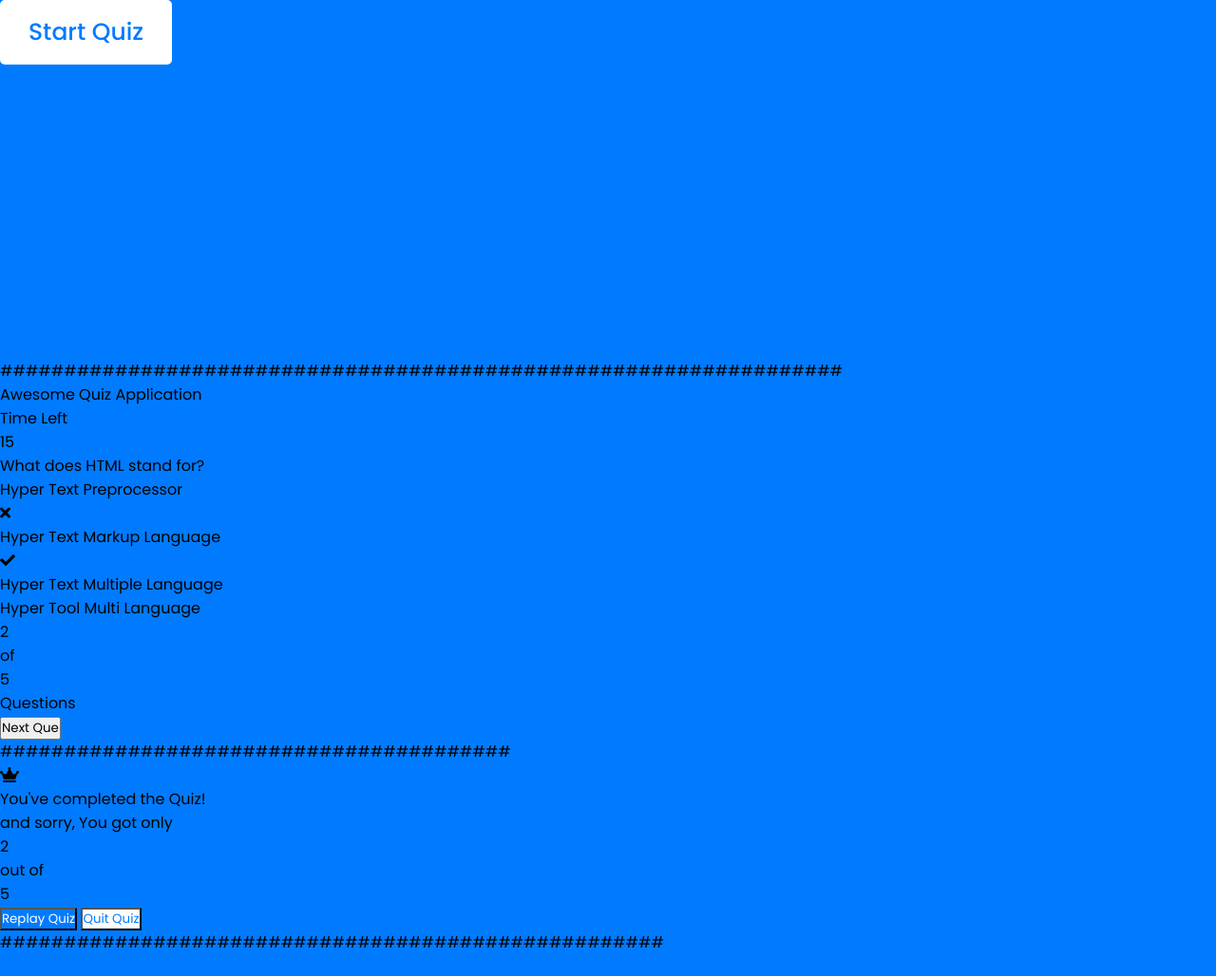
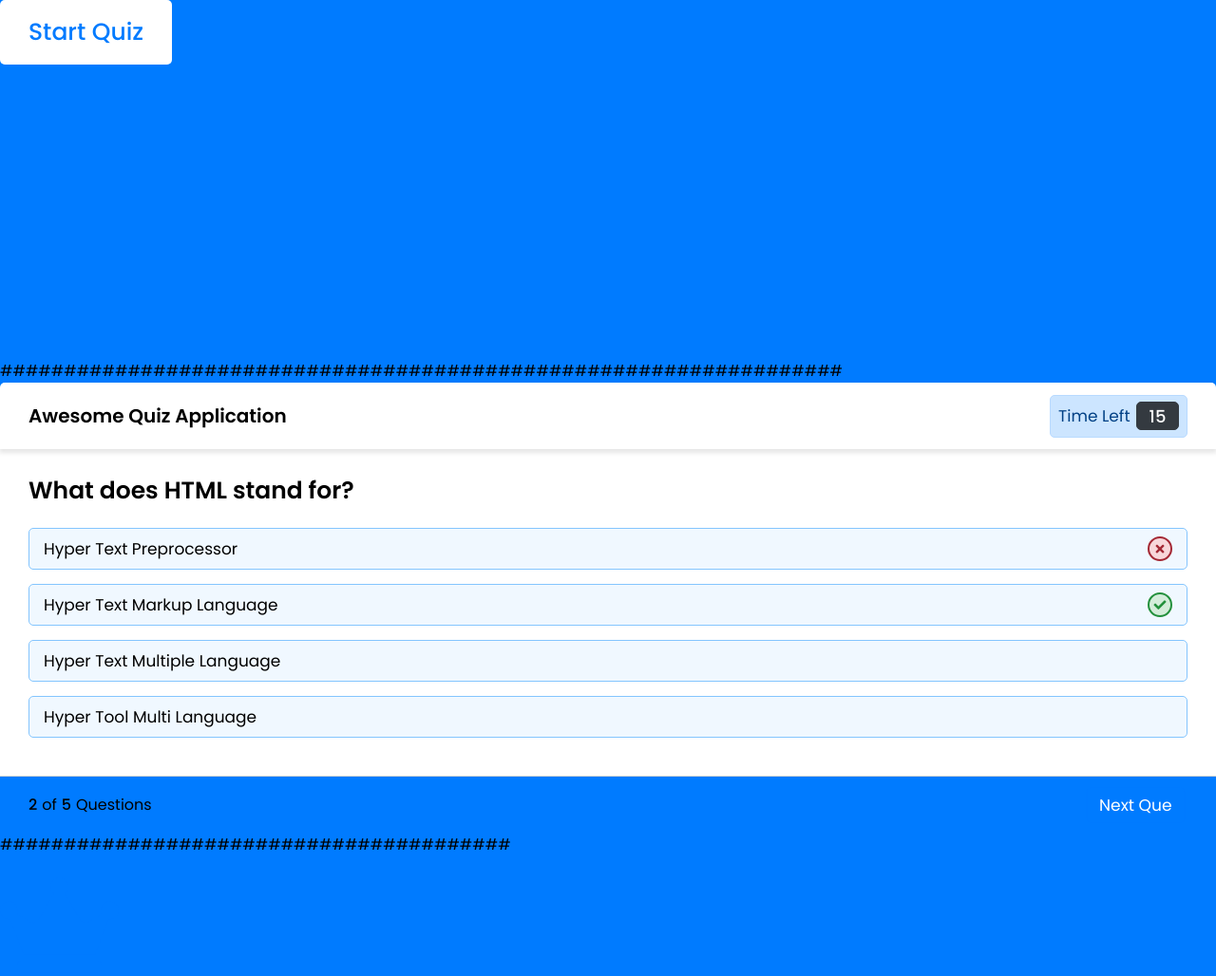
Before and after one commit to keeprich/AWS-quizApp, a plain HTML site: page index.html in a window 1280 px wide. Shown: the top 1028 px of the page at 95% size. Before the commit the page ends 1005 px from the top, so only its background shows below. Drawn offline with Linux system fonts and the light colour scheme.

Commit message:
Update style.css

```diff
--- a/style.css
+++ b/style.css
@@ -37,7 +37,7 @@ body{
 }
 
 
-
+###############################################################
 
 
 .start_btn,
@@ -133,3 +133,288 @@ body{
     color: #fff;
     background: #007bff;
 }
+
+
+############################################################
+
+.quiz_box{
+    width: 550px;
+    background: #fff;
+    border-radius: 5px;
+    transform: translate(-50%, -50%) scale(0.9);
+    opacity: 1;
+    pointer-events: none;
+    transition: all 0.3s ease;
+}
+
+.quiz_box header{
+    position: relative;
+    z-index: 2;
+    height: 70px;
+    padding: 0 30px;
+    background: #fff;
+    border-radius: 5px 5px 0 0;
+    display: flex;
+    align-items: center;
+    justify-content: space-between;
+    box-shadow: 0px 3px 5px 1px rgba(0,0,0,0.1);
+}
+
+.quiz_box header .title{
+    font-size: 20px;
+    font-weight: 600;
+}
+
+.quiz_box header .timer{
+    color: #004085;
+    background: #cce5ff;
+    border: 1px solid #b8daff;
+    height: 45px;
+    padding: 0 8px;
+    border-radius: 5px;
+    display: flex;
+    align-items: center;
+    justify-content: space-between;
+    width: 145px;
+}
+
+.quiz_box header .timer .time_left_txt{
+    font-weight: 400;
+    font-size: 17px;
+    user-select: none;
+}
+
+.quiz_box header .timer .timer_sec{
+    font-size: 18px;
+    font-weight: 500;
+    height: 30px;
+    width: 45px;
+    color: #fff;
+    border-radius: 5px;
+    line-height: 30px;
+    text-align: center;
+    background: #343a40;
+    border: 1px solid #343a40;
+    user-select: none;
+}
+
+.quiz_box header .time_line{
+    position: absolute;
+    bottom: 0px;
+    left: 0px;
+    height: 3px;
+    background: #007bff;
+}
+
+.quiz_box section{
+    padding: 25px 30px 20px 30px;
+    background: #fff;
+}
+
+.quiz_box section .que_text{
+    font-size: 25px;
+    font-weight: 600;
+}
+
+.quiz_box section .option_list{
+    padding: 20px 0px;
+    display: block;
+}
+
+section .option_list .option{
+    background: aliceblue;
+    border: 1px solid #84c5fe;
+    border-radius: 5px;
+    padding: 8px 15px;
+    font-size: 17px;
+    margin-bottom: 15px;
+    cursor: pointer;
+    transition: all 0.3s ease;
+    display: flex;
+    align-items: center;
+    justify-content: space-between;
+}
+
+section .option_list .option:last-child{
+    margin-bottom: 0px;
+}
+
+section .option_list .option:hover{
+    color: #004085;
+    background: #cce5ff;
+    border: 1px solid #b8daff;
+}
+
+section .option_list .option.correct{
+    color: #155724;
+    background: #d4edda;
+    border: 1px solid #c3e6cb;
+}
+
+section .option_list .option.incorrect{
+    color: #721c24;
+    background: #f8d7da;
+    border: 1px solid #f5c6cb;
+}
+
+section .option_list .option.disabled{
+    pointer-events: none;
+}
+
+section .option_list .option .icon{
+    height: 26px;
+    width: 26px;
+    border: 2px solid transparent;
+    border-radius: 50%;
+    text-align: center;
+    font-size: 13px;
+    pointer-events: none;
+    transition: all 0.3s ease;
+    line-height: 24px;
+}
+.option_list .option .icon.tick{
+    color: #23903c;
+    border-color: #23903c;
+    background: #d4edda;
+}
+
+.option_list .option .icon.cross{
+    color: #a42834;
+    background: #f8d7da;
+    border-color: #a42834;
+}
+
+footer{
+    height: 60px;
+    padding: 0 30px;
+    display: flex;
+    align-items: center;
+    justify-content: space-between;
+    border-top: 1px solid lightgrey;
+}
+
+footer .total_que span{
+    display: flex;
+    user-select: none;
+}
+
+footer .total_que span p{
+    font-weight: 500;
+    padding: 0 5px;
+}
+
+footer .total_que span p:first-child{
+    padding-left: 0px;
+}
+
+footer button{
+    height: 40px;
+    padding: 0 13px;
+    font-size: 18px;
+    font-weight: 400;
+    cursor: pointer;
+    border: none;
+    outline: none;
+    color: #fff;
+    border-radius: 5px;
+    background: #007bff;
+    border: 1px solid #007bff;
+    line-height: 10px;
+    opacity: 1;
+    pointer-events: none;
+    transform: scale(0.95);
+    transition: all 0.3s ease;
+}
+
+footer button:hover{
+    background: #0263ca;
+}
+
+footer button.show{
+    opacity: 1;
+    pointer-events: auto;
+    transform: scale(1);
+}
+
+
+########################################################################
+
+
+.result_box{
+    background: #fff;
+    border-radius: 5px;
+    display: flex;
+    padding: 25px 30px;
+    width: 450px;
+    align-items: center;
+    flex-direction: column;
+    justify-content: center;
+    transform: translate(-50%, -50%) scale(0.9);
+    opacity: 1;
+    pointer-events: none;
+    transition: all 0.3s ease;
+}
+
+.result_box .icon{
+    font-size: 100px;
+    color: #007bff;
+    margin-bottom: 10px;
+}
+
+.result_box .complete_text{
+    font-size: 20px;
+    font-weight: 500;
+}
+
+.result_box .score_text span{
+    display: flex;
+    margin: 10px 0;
+    font-size: 18px;
+    font-weight: 500;
+}
+
+.result_box .score_text span p{
+    padding: 0 4px;
+    font-weight: 600;
+}
+
+.result_box .buttons{
+    display: flex;
+    margin: 20px 0;
+}
+
+.result_box .buttons button{
+    margin: 0 10px;
+    height: 45px;
+    padding: 0 20px;
+    font-size: 18px;
+    font-weight: 500;
+    cursor: pointer;
+    border: none;
+    outline: none;
+    border-radius: 5px;
+    border: 1px solid #007bff;
+    transition: all 0.3s ease;
+}
+
+.buttons button.restart{
+    color: #fff;
+    background: #007bff;
+}
+
+.buttons button.restart:hover{
+    background: #0263ca;
+}
+
+.buttons button.quit{
+    color: #007bff;
+    background: #fff;
+}
+
+.buttons button.quit:hover{
+    color: #fff;
+    background: #007bff;
+}
+
+
+####################################################################
```
